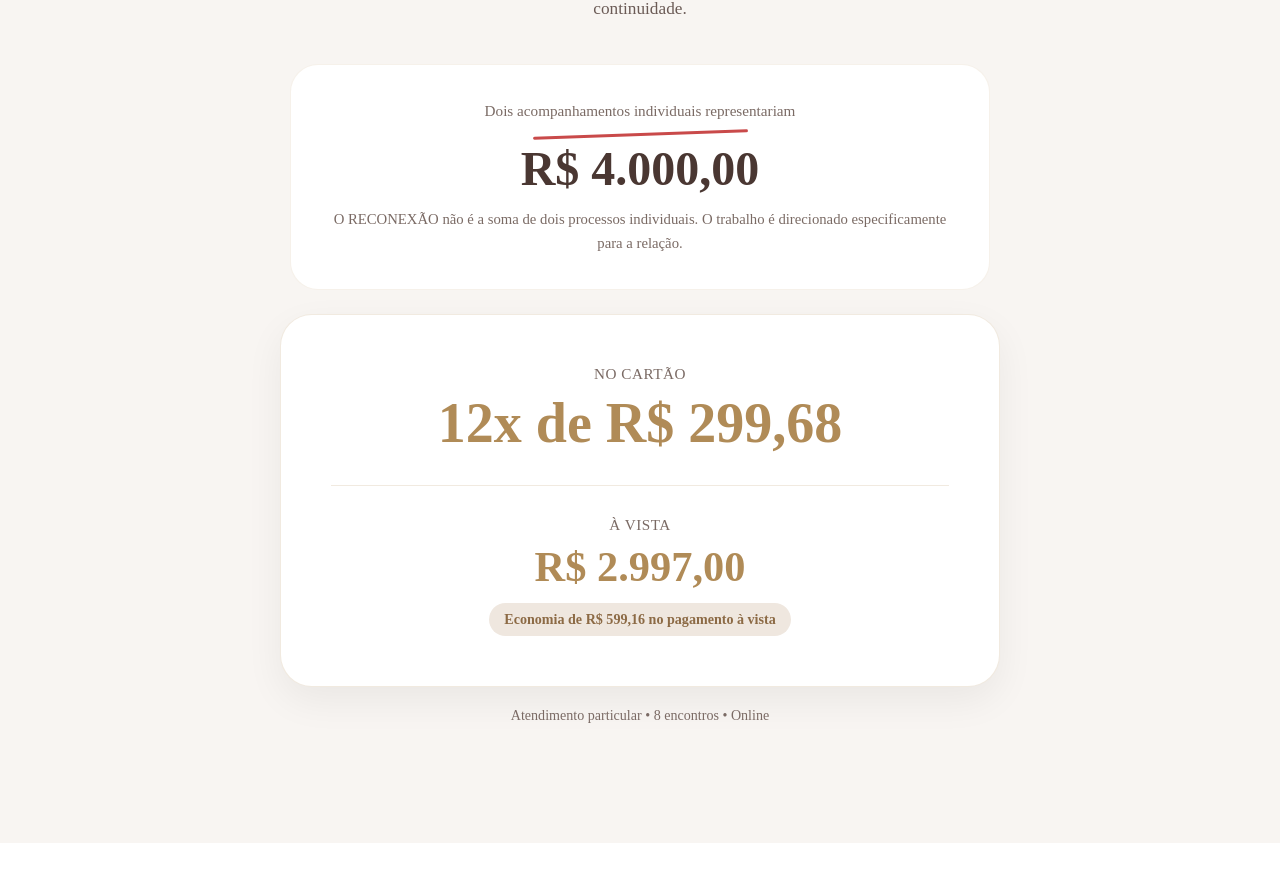
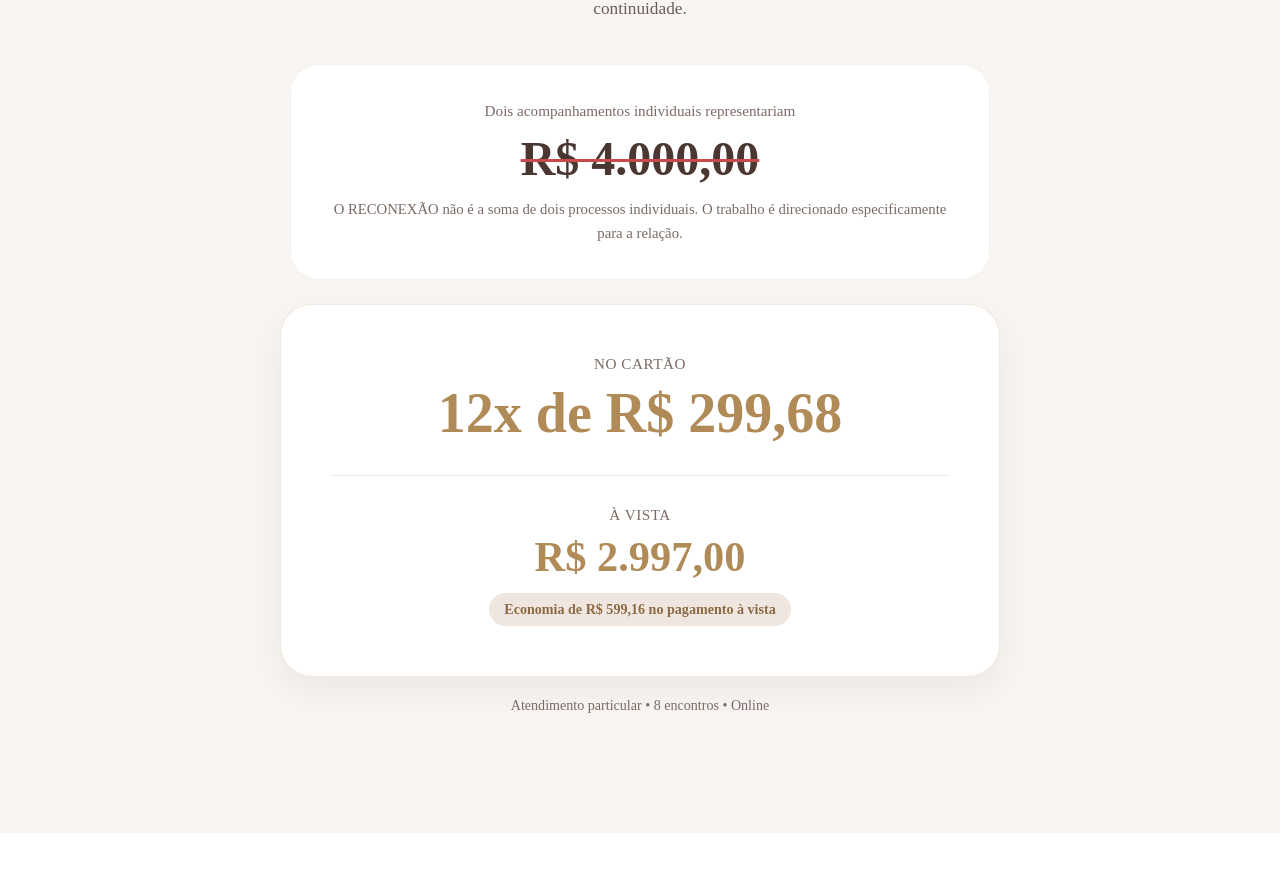
Before and after one commit to Institutokamilahfranco/instituto-kamilah-site, a Next.js app: page /reconexao in a window 1280 px wide. Shown: the part 8114-8995 px from the top of the page. Built offline with nearby package versions, Linux system fonts and the light colour scheme.

Commit message:
Update page.js

```diff
--- a/app/reconexao/page.js
+++ b/app/reconexao/page.js
@@ -1003,31 +1003,19 @@ export default function ReconexaoPage() {
         Dois acompanhamentos individuais representariam
       </p>
 
-     <div
+   <div
   style={{
-    position: "relative",
-    display: "inline-block",
     marginTop: 10,
     color: "#4A3732",
     fontWeight: 700,
     fontSize: isMobile ? "2.35rem" : "3rem",
     lineHeight: 1.1,
-    paddingTop: 10,
+    textDecorationLine: "line-through",
+    textDecorationColor: "#C94A4A",
+    textDecorationThickness: "3px",
+    textDecorationStyle: "solid",
   }}
 >
-  <span
-    style={{
-      position: "absolute",
-      top: 0,
-      left: "5%",
-      width: "90%",
-      height: 3,
-      background: "#C94A4A",
-      borderRadius: 10,
-      transform: "rotate(-2deg)",
-    }}
-  />
-
   R$ 4.000,00
 </div>
 
```
